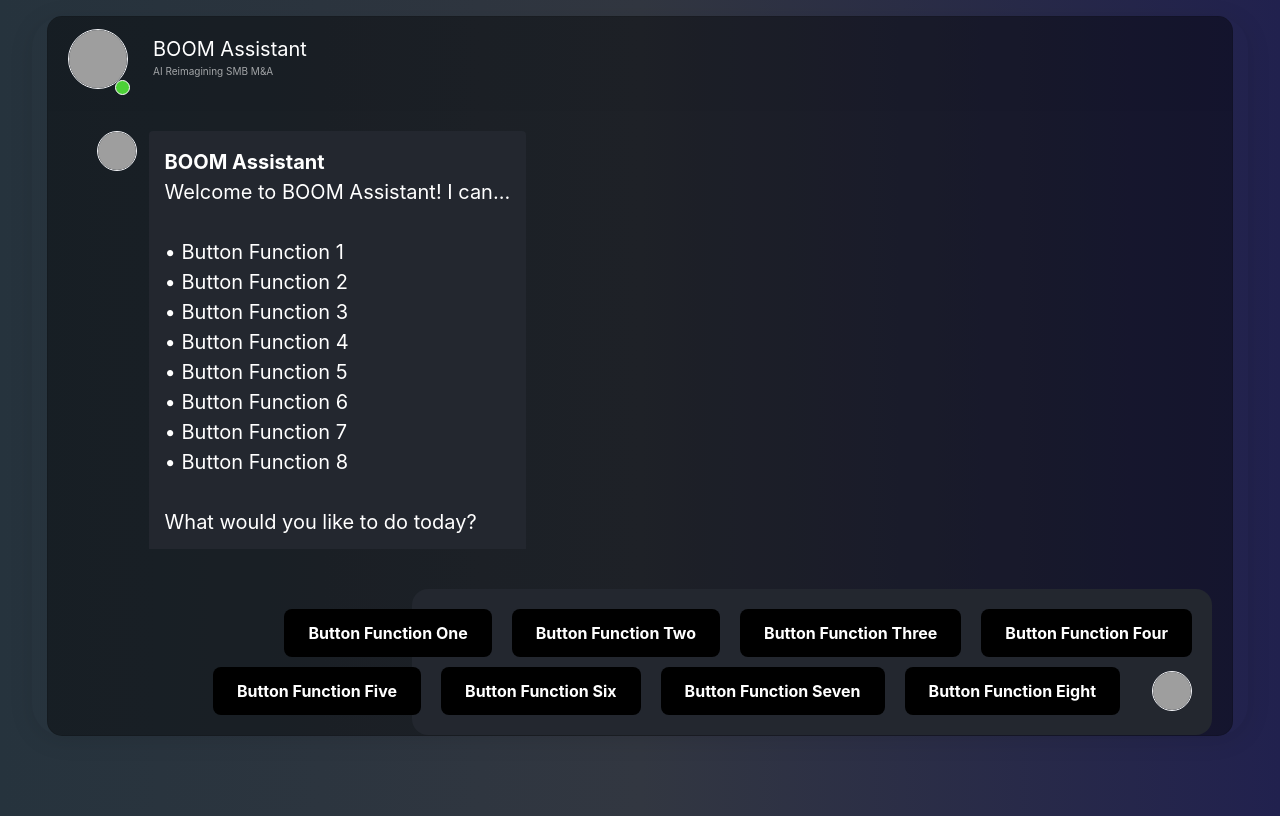
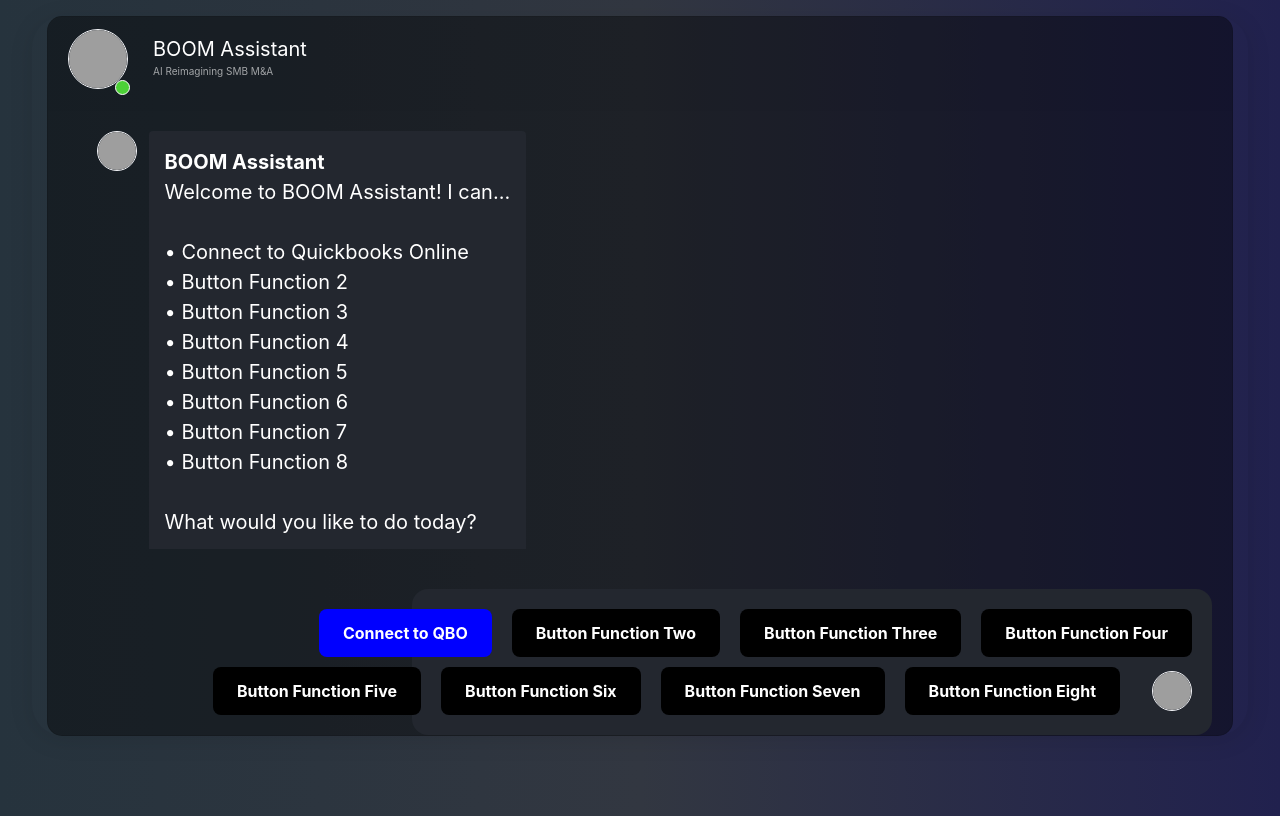
Before and after one commit to sfroning88/Boom-0007, a Flask app: page / in a window 1280 px wide. Run offline with Flask 3, Linux system fonts and the light colour scheme; some libraries are stand-ins or nearby versions; grey boxes are pictures that could not be loaded.

Commit message:
Update chat.html
Oauth verification functionality

```diff
--- a/templates/chat.html
+++ b/templates/chat.html
@@ -63,7 +63,7 @@
                       <div class="p-3 rounded" style="background: #23272f; color: #fff; border-radius: 16px 16px 16px 4px; max-width: 80%;">
                         <b>BOOM Assistant</b><br>
                         Welcome to BOOM Assistant! I can...<br><br>
-                        • Button Function 1<br>
+                        • Connect to Quickbooks Online<br>
                         • Button Function 2<br>
                         • Button Function 3<br>
                         • Button Function 4<br>
@@ -77,7 +77,7 @@
                   </div>
                   <div id="action-buttons" style="width: 100%; max-width: 800px; display: flex; flex-direction: column; gap: 0.5em; background: #23272f; border-radius: 16px; padding: 1em; justify-content: flex-end; margin-left: auto;">
                     <div style="display: flex; gap: 1em; justify-content: flex-end; align-items: center;">
-                      <button id="BUTTON_FUNCTION_ONE" class="btn btn-primary" style="margin: 0; background: #000000; border: none; padding: 12px 24px; border-radius: 8px; color: white; font-weight: bold;">Button Function One</button>
+                      <button id="CONNECT_QBO" class="btn btn-primary" style="margin: 0; background: #0000ff; border: none; padding: 12px 24px; border-radius: 8px; color: white; font-weight: bold;">Connect to QBO</button>
                       <button id="BUTTON_FUNCTION_TWO" class="btn btn-primary" style="margin: 0; background: #000000; border: none; padding: 12px 24px; border-radius: 8px; color: white; font-weight: bold;">Button Function Two</button>
                       <button id="BUTTON_FUNCTION_THREE" class="btn btn-primary" style="margin: 0; background: #000000; border: none; padding: 12px 24px; border-radius: 8px; color: white; font-weight: bold;">Button Function Three</button>
                       <button id="BUTTON_FUNCTION_FOUR" class="btn btn-primary" style="margin: 0; background: #000000; border: none; padding: 12px 24px; border-radius: 8px; color: white; font-weight: bold;">Button Function Four</button>
@@ -112,16 +112,16 @@
       $(document).ready(function () {
         // Scroll to bottom on page load
         scrollToBottom();
-        $('#BUTTON_FUNCTION_ONE').on('click', function() {
+        $('#CONNECT_QBO').on('click', function() {
           chatCounter++;
           var currentChatId = 'call-status-' + chatCounter;
 
           // Show user message bubble
           $('#chat-messages').append(
             '<div class="d-flex mb-3 justify-content-end">' +
-              '<div class="p-3 rounded" style="background: #000000; color: #fff; border-radius: 16px 16px 4px 16px; max-width: 80%;">' +
+              '<div class="p-3 rounded" style="background: #0000ff; color: #fff; border-radius: 16px 16px 4px 16px; max-width: 80%;">' +
                 '<span style="font-weight: bold;">You</span><br>' +
-                'Button Function One' +
+                'Connect to QBO' +
               '</div>' +
               '<div class="img_cont_msg" style="margin-left: 12px;">' +
                 '<img src="https://i.ibb.co/d5b84Xw/Untitled-design.png" class="rounded-circle user_img_msg" style="width: 40px; height: 40px; object-fit: cover;">' +
@@ -135,7 +135,7 @@
               '<img src="https://media.licdn.com/dms/image/v2/D560BAQHK10HmqRh1rQ/company-logo_200_200/company-logo_200_200/0/1701815665068/wealthboom_logo?e=1755129600&v=beta&t=0RhPS_izHlCe2NRvKtO7mgT7LXo6T87muFlK-HR_noE" class="rounded-circle user_img_msg" style="width: 40px; height: 40px; object-fit: cover;">' +
             '</div>' +
             '<div class="p-3 rounded" style="background: #23272f; color: #fff; border-radius: 16px 16px 16px 4px; max-width: 80%;">' +
-              '<b>BOOM Assistant</b><br><span id="' + currentChatId + '">Loading button function one...</span>' +
+              '<b>BOOM Assistant</b><br><span id="' + currentChatId + '">Connecting to QBO...</span>' +
             '</div>' +
           '</div>');
           $('#chat-messages').append(botBubble);
@@ -145,17 +145,21 @@
 
           // BUTTON FUNCTION ONE
           $.ajax({
-            url: '/BUTTON_FUNCTION_ONE',
+            url: '/CONNECT_QBO',
             type: 'POST',
             success: function (data) {
-              if (data.success) {
-                $('#' + currentChatId).html('<span style="color: limegreen;">Button Function One success!</span>');
+              if (data.success && data.redirect_url) {
+                $('#' + currentChatId).html('<span style="color: limegreen;">Opening QBO authorization in new tab...</span>');
+                // Open QBO OAuth URL in new tab for one-time authorization
+                window.open(data.redirect_url, '_blank');
+              } else if (data.success) {
+                $('#' + currentChatId).html('<span style="color: limegreen;">Connect to QBO success!</span>');
               } else {
-                $('#' + currentChatId).html('<span style="color: red;">Button Function One failure.</span>');
+                $('#' + currentChatId).html('<span style="color: red;">Connect to QBO failure: ' + data.message + '</span>');
               }
             },
             error: function () {
-              $('#' + currentChatId).html('<span style="color: red;">Button Function One error.</span>');
+              $('#' + currentChatId).html('<span style="color: red;">Connect to QBO error.</span>');
             }
           });
         });
```
